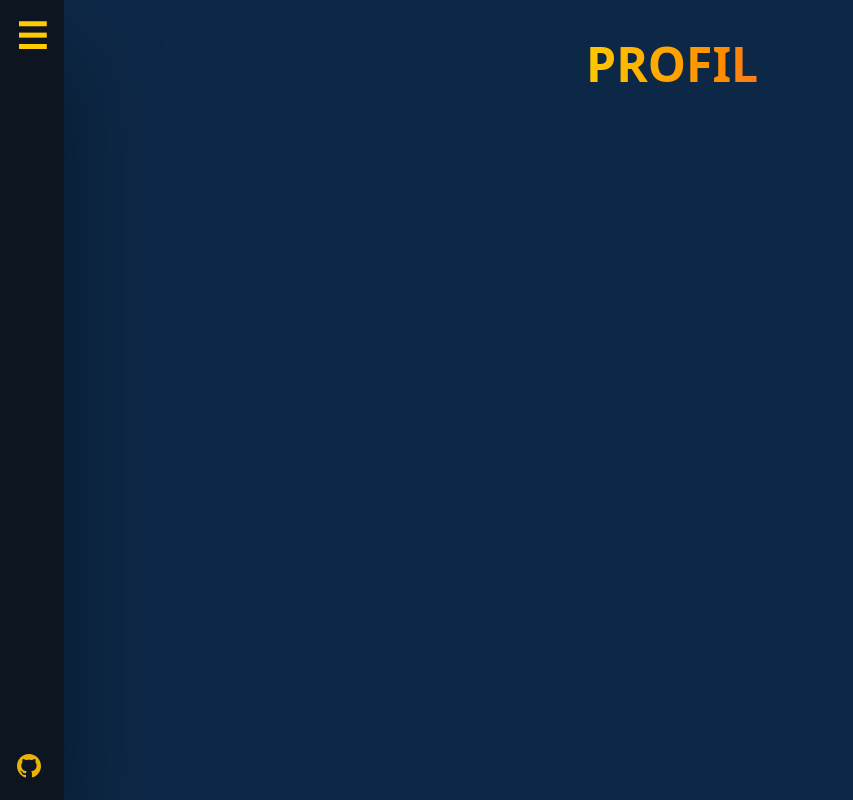
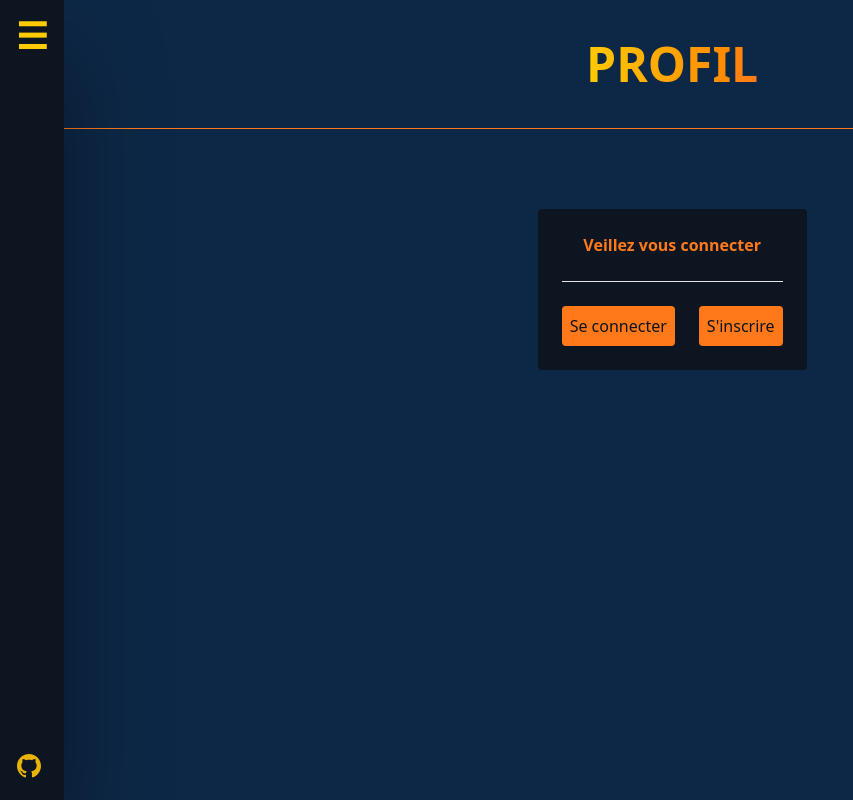
Before and after one commit to ArthurDesmonts/typeFaster, a Vue app: page /typeFaster/profil in a window 1280 px wide. Shown: the whole page, without its empty margins (0-853 px from the left). Built offline with nearby package versions, Linux system fonts and the light colour scheme.

Commit message:
add signIN/UP routes, set User interface

```diff
--- a/src/pages/Profil.vue
+++ b/src/pages/Profil.vue
@@ -1,13 +1,55 @@
 <script setup>
+import {ref} from "vue";
+import {useRouter} from "vue-router";
+
+
+const connected = ref(false);
+
+const pseudo = ref("");
+const dateInscription = ref("");
+const classement = ref("");
+const recordWPM = ref("");
+const moyenneWPM = ref("");
+
+const router = useRouter();
+
+const setViewSignIn = () => {
+  router.push('/typeFaster/signIn');
+};
+
+const setViewSignUp = () => {
+  router.push('/typeFaster/signUp');
+};
+
 </script>
 
 <template>
   <div id="top-part" class="container mx-auto">
-    <h1 class="text-5xl font-extrabold justify-center uppercase text-center p-10">
+    <div>
+      <h1 class="text-5xl font-extrabold justify-center uppercase text-center p-10">
           <span class="bg-clip-text text-transparent bg-gradient-to-r from-customYellow-500 to-customOrange-500">
             Profil
           </span>
-    </h1>
+      </h1>
+    </div>
+    <hr class="border-customOrange-500">
+    <div v-if="connected" class="flex flex-col gap-4">
+      <h1 class="font-bold text-customYellow-600 mt-10">{{ pseudo }}</h1>
+      <h3 class="">Date d'inscription : <span class="text-red-600">{{ dateInscription }}</span></h3>
+      <h3 class="">Classement : <span class="text-red-600">{{ classement }}</span></h3>
+      <h3 class="">Record de WPM : <span class="text-red-600">{{ recordWPM }}</span></h3>
+      <h3 class="">Moyenne de WPM : <span class="text-red-600">{{ moyenneWPM }}</span></h3>
+    </div>
+    <div id="connectionChoice" v-else class="w-full flex justify-center">
+      <div class="flex flex-col gap-6 w-fit mt-20 rounded text-customOrange-500 bg-customBlue-900 p-6">
+        <h3 class="text-center font-extrabold">Veillez vous connecter</h3>
+        <hr>
+        <div class="flex flex-row gap-6 w-full justify-center">
+          <button @click="setViewSignIn" class="btn btn-primary bg-customOrange-500 rounded text-customBlue-900 p-2">Se connecter</button>
+          <button @click="setViewSignUp" class="btn btn-primary bg-customOrange-500 rounded text-customBlue-900 p-2">S'inscrire</button>
+        </div>
+      </div>
+    </div>
   </div>
 </template>
 
--- a/src/routes.js
+++ b/src/routes.js
@@ -4,11 +4,15 @@ import Messages from "@/pages/Messages.vue";
 import Profil from "@/pages/Profil.vue";
 import Home from "@/pages/Home.vue";
 import NotFoundPage from "@/pages/NotFoundPage.vue";
+import signIn from "@/components/signIn.vue";
+import signUp from "@/components/signUp.vue";
 
 export const routes = [
     { path: '/typeFaster/', component: Home },
     { path: '/typeFaster/leaderboard', component: LeaderBoard },
     { path: '/typeFaster/message', component: Messages },
     { path: '/typeFaster/profil', component: Profil },
+    { path: '/typeFaster/signIn', component: signIn },
+    { path: '/typeFaster/signUp', component: signUp },
     { path: '/typeFaster/:pathMatch(.*)*', component: NotFoundPage }
 ];
```
